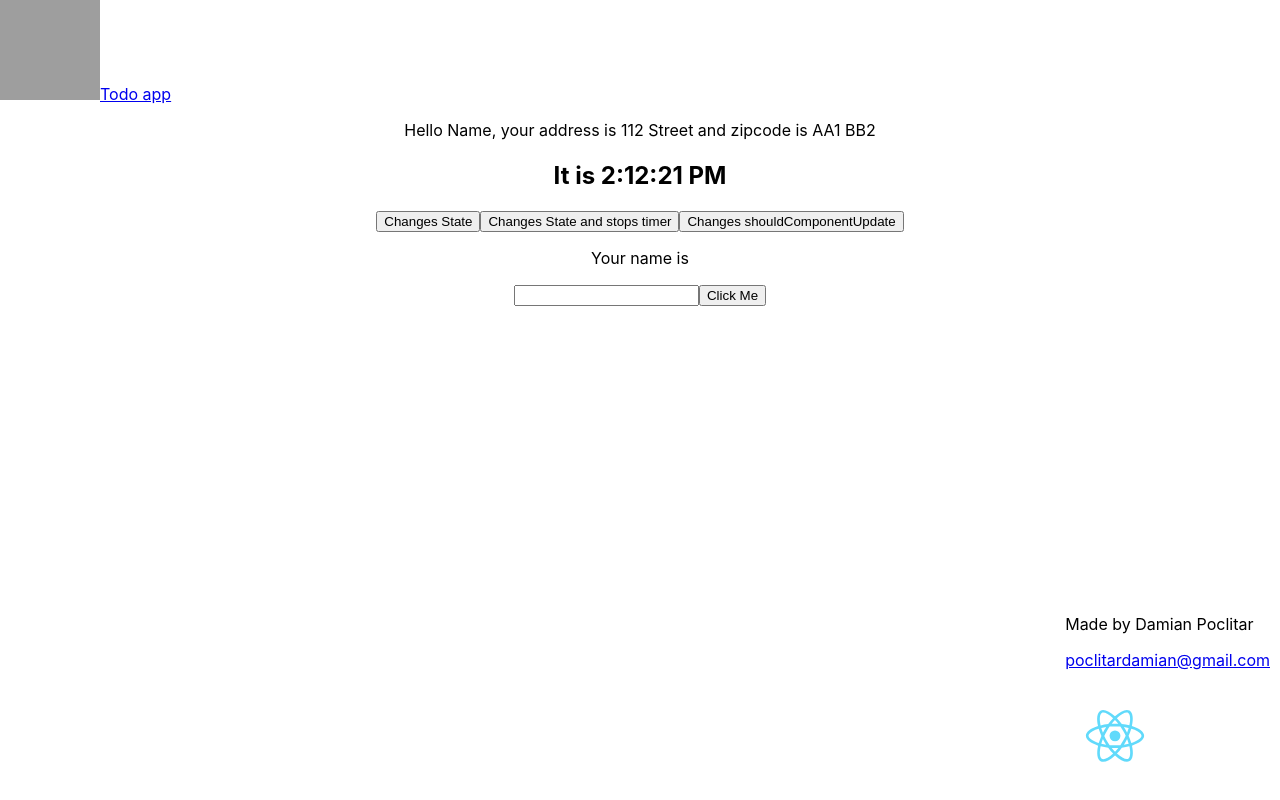
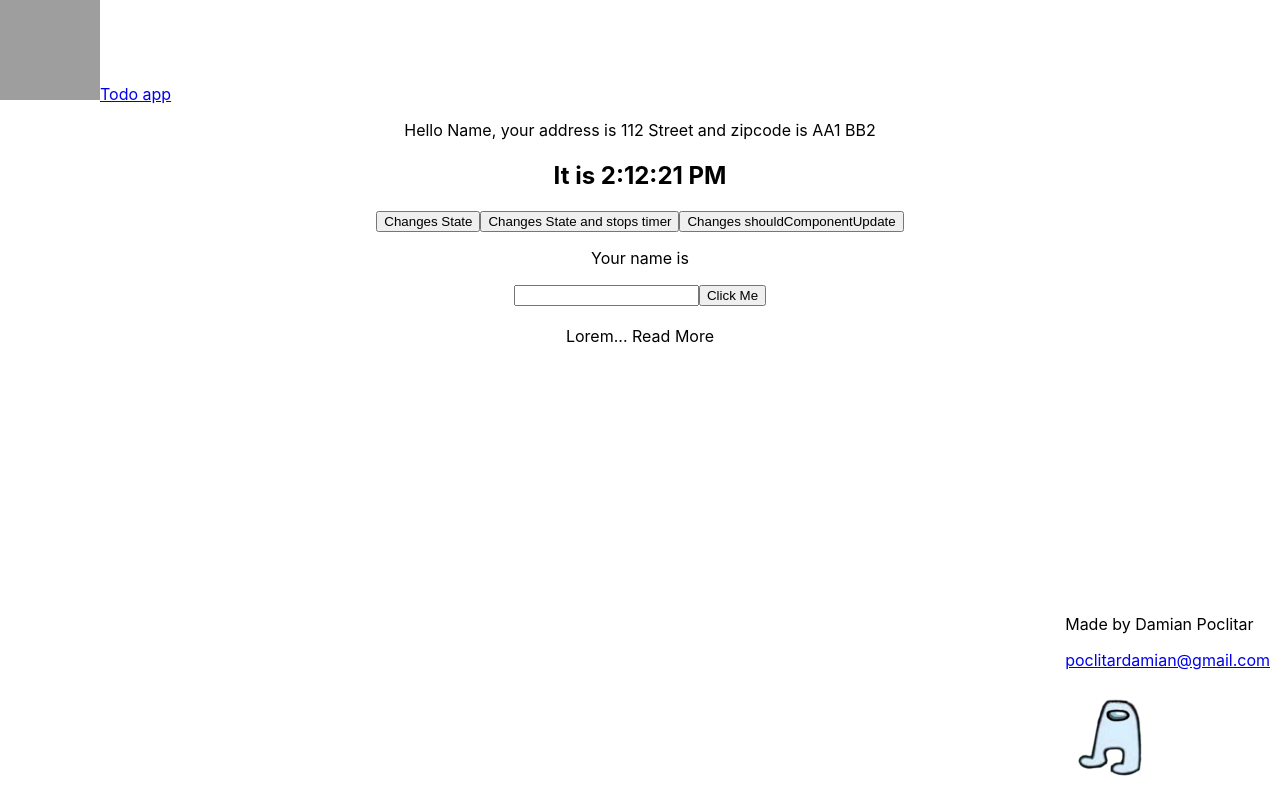
Before and after one commit to damipoc/react-training, a React (Create React App) app: page / in a window 1280 px wide. Built offline with nearby package versions, Linux system fonts and the light colour scheme; grey boxes are pictures that could not be loaded.

Commit message:
Added read more

```diff
--- a/src/App.js
+++ b/src/App.js
@@ -1,7 +1,8 @@
 import logo from './logo.svg';
 import './App.css';
 import Clock from './clock';
-import Name from './functionHook';
+import Name from './username';
+import TextHide from './readMore';
 
 function App() {
 
@@ -14,8 +15,10 @@ function App() {
   return (
     <div className="App">
       <p>Hello {address.name}, your address is {address.address} and zipcode is {address.zip}</p>
-      <Clock/>
-      <Name/>
+      <Clock />
+      <Name />
+      <br></br>
+      <TextHide text={"Lorem ipsum dolor sit amet consectetur adipisicing elit."} maxLength={5} />
     </div>
   );
 }
--- a/src/footer.jsx
+++ b/src/footer.jsx
@@ -1,4 +1,4 @@
-import logo from './logo.svg';
+import amogus from './132.webp';
 
 
 const footer = () => {
@@ -6,7 +6,7 @@ const footer = () => {
         <footer>
             <p>Made by Damian Poclitar</p>
             <p><a href="mailto:poclitardamian@gmail.com">poclitardamian@gmail.com</a></p>
-            <img alt="logo" src = {logo} width = "100px" height = "100px"></img>
+            <img alt="logo" src = {amogus} width = "100px" height = "100px"></img>
         </footer>
     );
 }
--- /dev/null
+++ b/src/readMore.jsx
@@ -0,0 +1,23 @@
+import { useState } from "react";
+
+const TextHide =({text,maxLength}) => {
+    const [hidden, setHidden] = useState(true);
+
+    if(text.length <= maxLength){
+        return <span>{text}</span>
+    }
+
+    return (
+        <span>
+            {hidden ? `${text.substr(0, maxLength).trim()}...` : text}
+
+            {hidden ? (
+                <a onClick={() => setHidden(false)}> Read More</a>
+            ) : (
+                <a onClick={() => setHidden(true)}> Read Less</a>
+            )}
+        </span>
+    );
+}
+
+export default TextHide;
```
Also changed, not shown: src/132.webp (added), src/username.jsx (renamed from src/functionHook.jsx).
